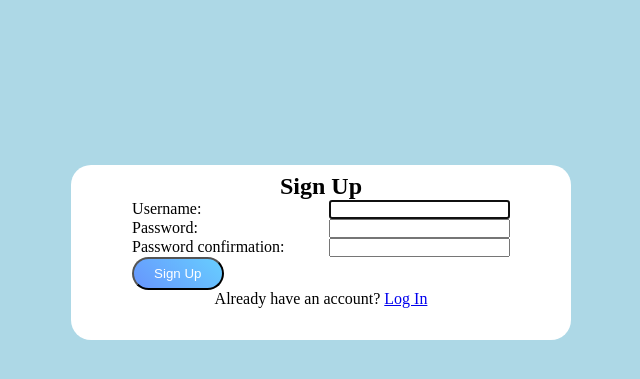
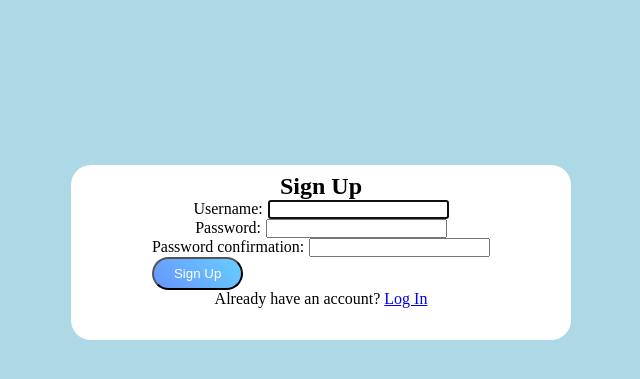
Before and after one commit to BtJ-gogo/django-todo-app, a Django app: page /accounts/signup/ in a window 1280 px wide. Shown: the part 148-527 px from the top of the page, without its empty margins (319-959 px from the left). Run offline with Django 5.2, Linux system fonts and the light colour scheme.

Commit message:
Update signup.html

```diff
--- a/templates/registration/signup.html
+++ b/templates/registration/signup.html
@@ -3,30 +3,27 @@
 {% block content %}
 <h2>Sign Up</h2>
 <form method="post">
+    {% csrf_token %}
+
     {% if form.errors %}
         <div class="error">{{ form.errors }}</div>
     {% endif %}
     {% if form.non_field_errors %}
         <div class="error">{{ form.non_field_errors }}</div>
     {% endif %}
-    {% csrf_token %}
-    {% if form.non_field_errors %}
-        <div class="error">{{ form.non_field_errors }}</div>
-    {% endif %}
     <div class="task-container">
-        <label class="signup-label">{{ form.username.label }}:</label>
+        <label for="id_username">{{ form.username.label }}:</label>
         {{ form.username }}
     </div>
     <div class="task-container">
-        <label class="signup-label">{{ form.password1.label }}:</label>
+        <label for="id_password1">{{ form.password1.label }}:</label>
         {{ form.password1 }}
     </div>
     <div class="task-container">
-        <label class="signup-label">{{ form.password2.label }}:</label>
+        <label for="id_password2">{{ form.password2.label }}:</label>
         {{ form.password2 }}
     </div>
     <button type="submit" class="btn-gradient-radius">Sign Up</button>
 </form>
-<p>
-Already have an account? <a href="{% url 'auth:login' %}">Log In</a></p>
+<p>Already have an account? <a href="{% url 'auth:login' %}">Log In</a></p>
 {% endblock content %}
```
